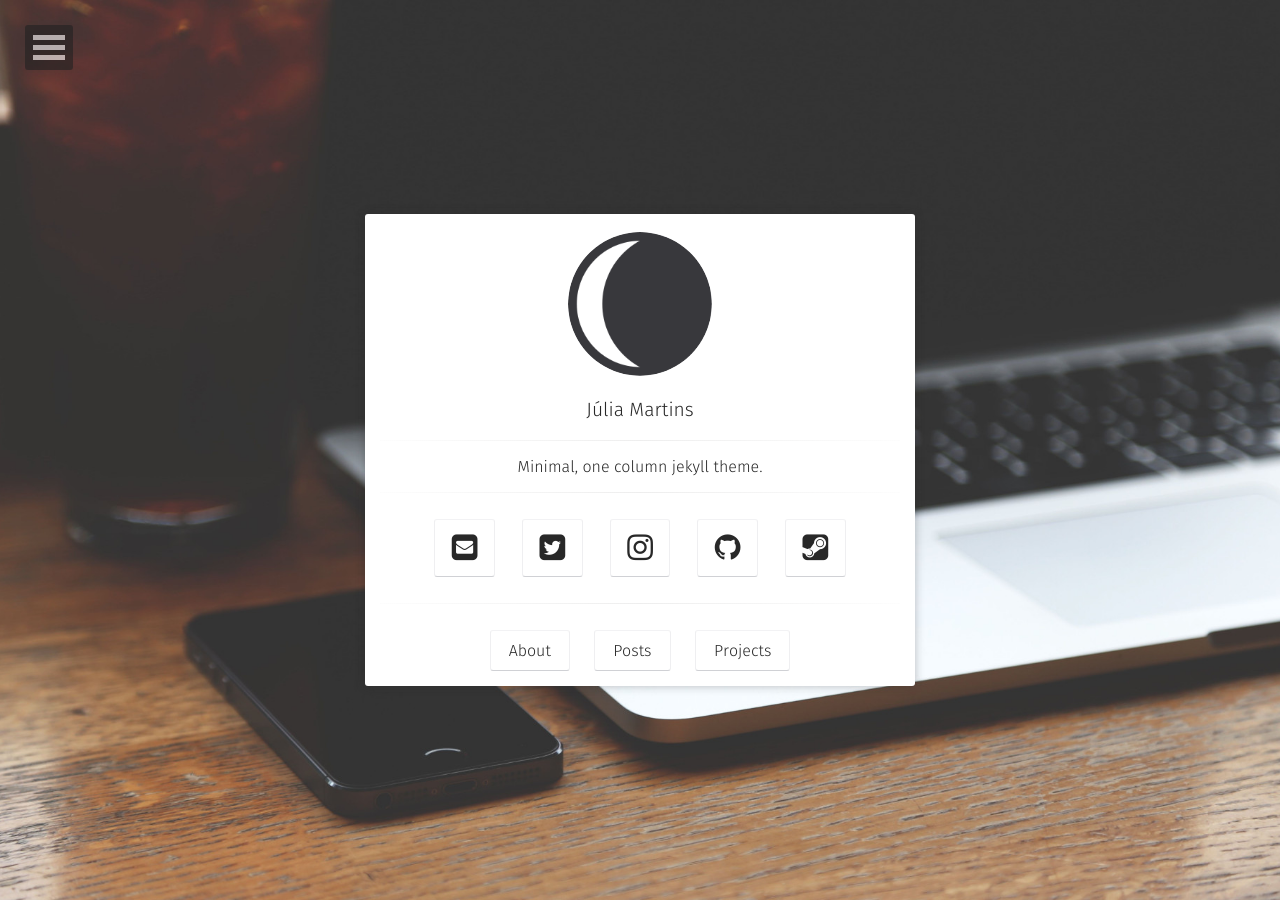
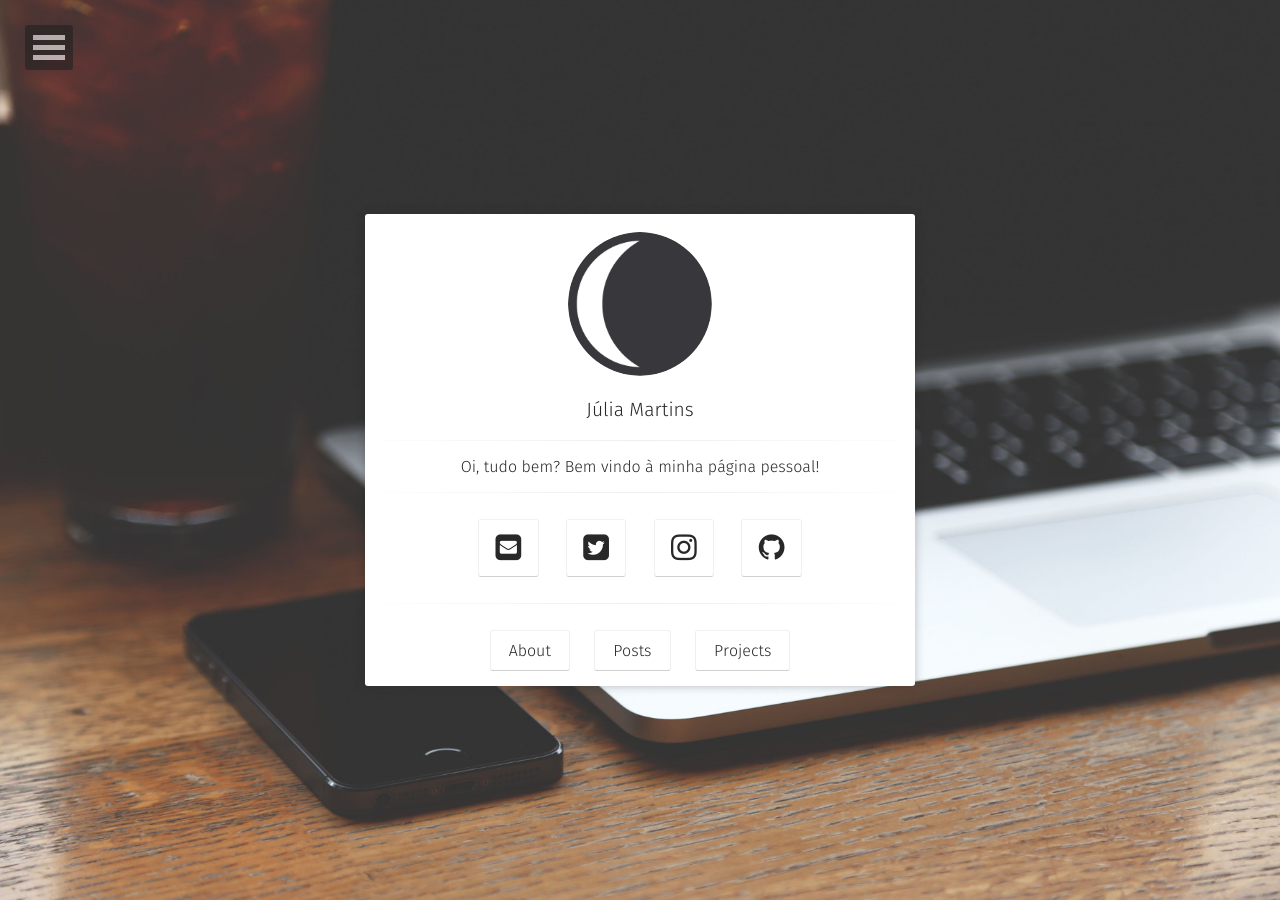
Before and after one commit to julialmartins/julialmartins.github.io, a Jekyll site: the page built from index.html, in a window 1280 px wide. Built offline with Jekyll 4.4.1, drawn with Linux system fonts in a browser that asks for light colours; some web fonts are replaced.

Commit message:
alteracoes

```diff
--- a/_config.yml
+++ b/_config.yml
@@ -1,6 +1,6 @@
 # Site
 title:              Júlia Martins
-bio:                'Minimal, one column jekyll theme.'
+bio:                'Oi, tudo bem? Bem vindo à minha página pessoal!'
 description:        "Moon is a minimal, one column jekyll theme for your blog."
 reading_time:       true
 words_per_minute:   200
@@ -40,7 +40,7 @@ disqus_shortname:   taylantatli
 email:             julia.leticia@ufv.br
 twitter:            jumaarttins
 #facebook:           username
-github-url:         julialmartins.github.io/
+github-url:         julialmartins
 #stackoverflow:     123456/username   from a "http://stackoverflow.com/users/123456/username" link
 #linkedin:          username
 #xing:              username
@@ -50,7 +50,7 @@ instagram:          juliamarrtins_
 #medium:            '@username'
 #pinterest:         username
 #foursquare:        username
-steam:              username
+#steam:              username
 #dribbble:          username
 #youtube:           username
 #youtube-channel:   channel
```
